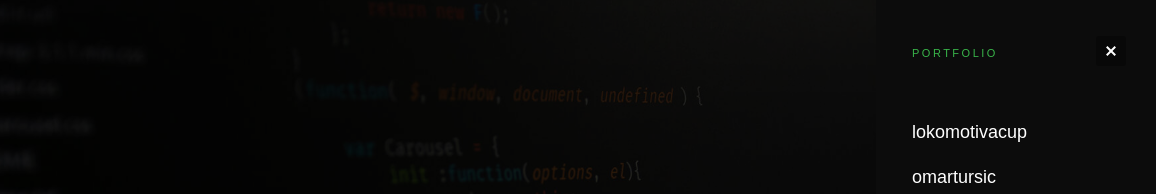
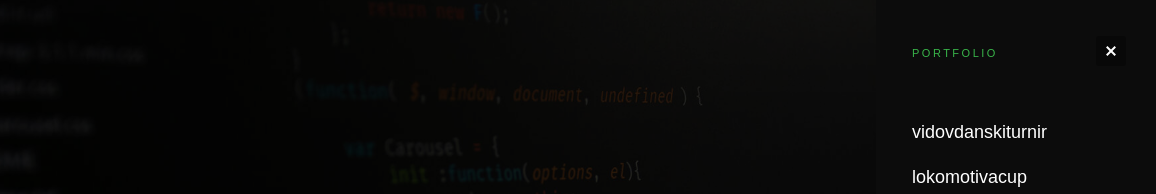
Before and after one commit to sasa10g/Portfolio, a plain HTML site: page index.html in a window 1280 px wide. Both pictures are taken after a click on the link "WORKS". Shown: the top 194 px of the page, 124-1280 px from the left. Drawn offline with Linux system fonts and the light colour scheme.

Commit message:
Update index.html

```diff
--- a/index.html
+++ b/index.html
@@ -107,6 +107,12 @@
           <ul class="header-nav__list">
             <li>
               <a></a>
+            </li>
+
+            <li>
+              <a href="https://vidovdanskiturnir.com" title="Vidovdanski turnir"
+                >vidovdanskiturnir</a
+              >
             </li>
 
             <li>
```
